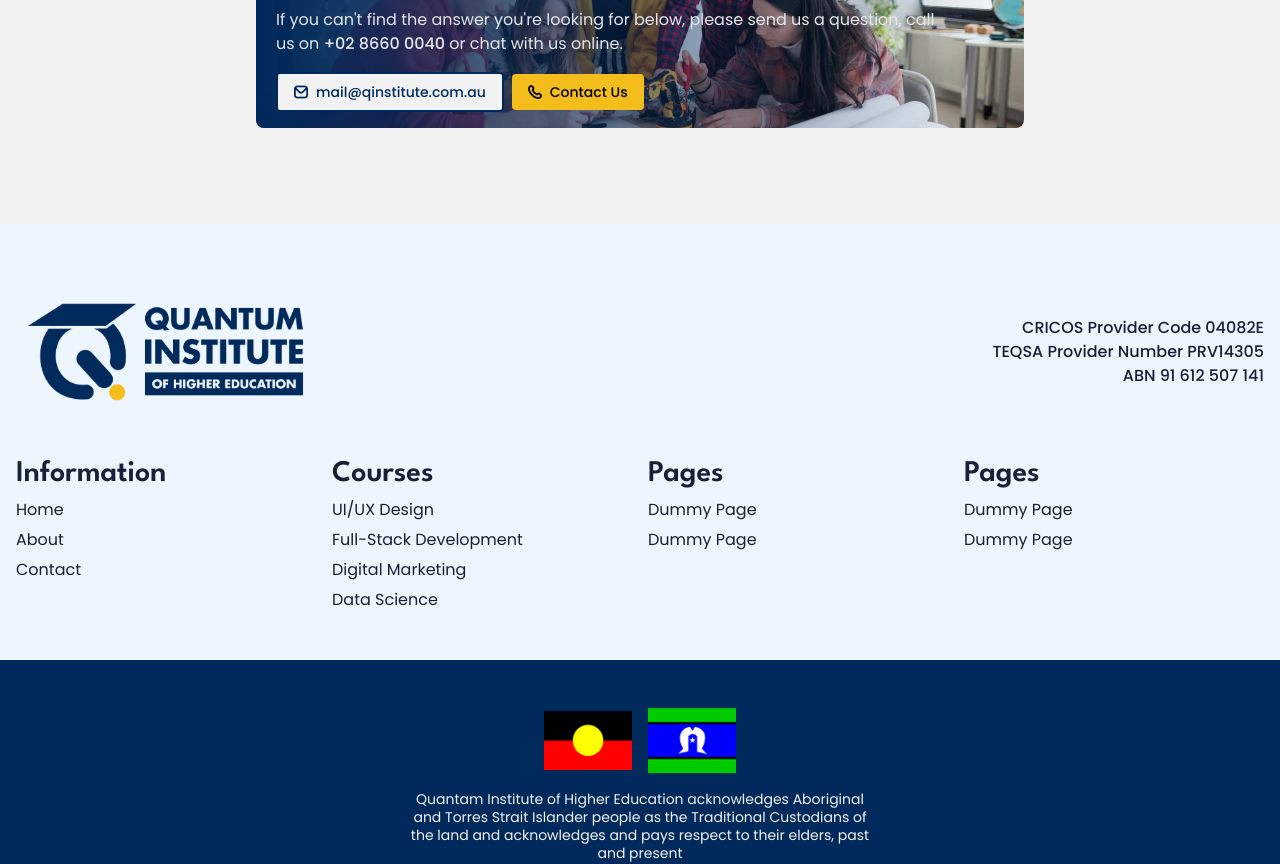
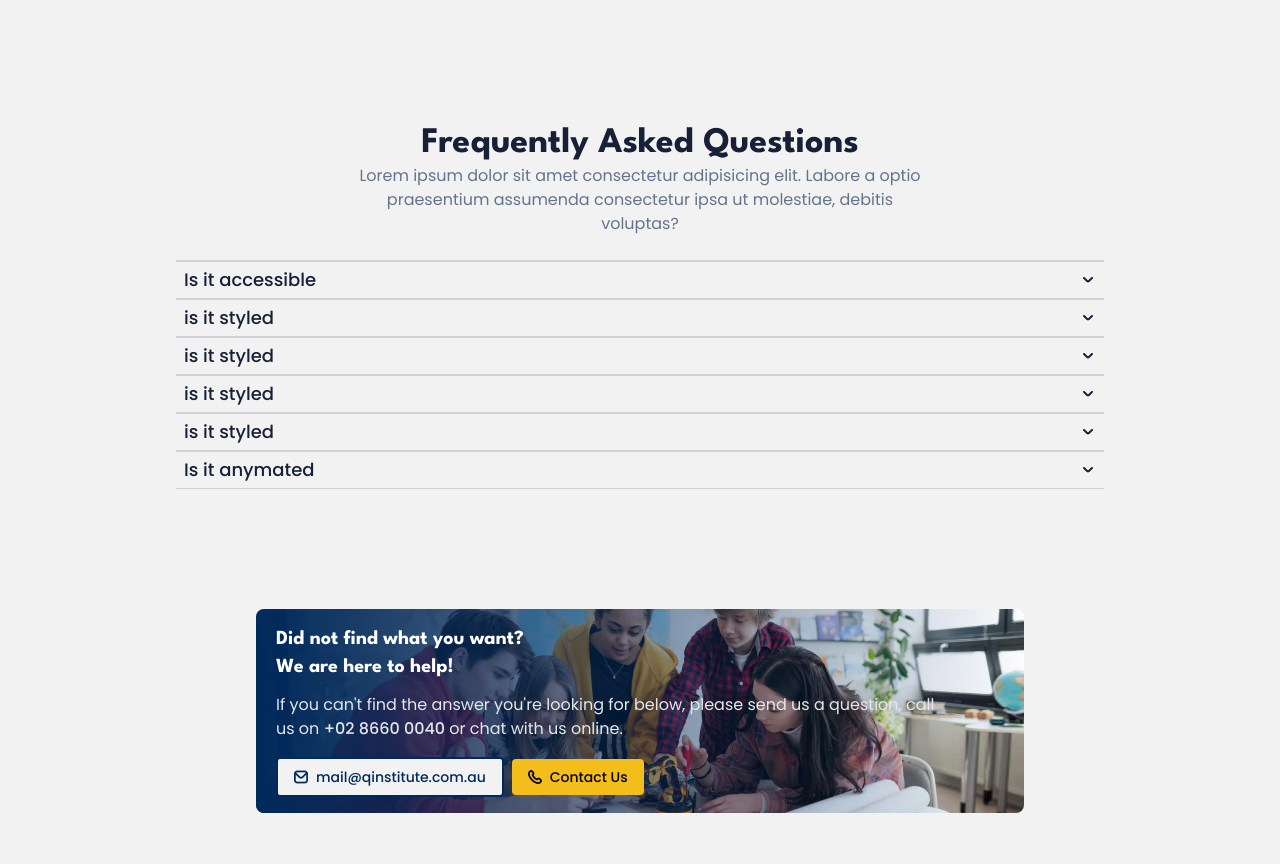
Before and after one commit to Weboro/quantam-fe, a Next.js app: page /courses/data-science in a window 1280 px wide. Shown: the part 760-1624 px from the top of the page. Built offline with nearby package versions, Linux system fonts and the light colour scheme.

Commit message:
feat: Add NewsLetterSection and integrate into Course and Home pages; update FaqSection and KeyDatesSection for improved functionality

```diff
--- /dev/null
+++ b/src/app/all-key-dates/page.tsx
@@ -0,0 +1,12 @@
+import KeyDatesSection from "@/components/sections/KeyDatesSection";
+import React from "react";
+
+const page = () => {
+  return (
+    <div className="pt-8">
+      <KeyDatesSection showAll={true} />
+    </div>
+  );
+};
+
+export default page;
--- a/src/app/courses/[slug]/page.tsx
+++ b/src/app/courses/[slug]/page.tsx
@@ -2,6 +2,7 @@ import Breadcrumbs from "@/components/global/Breadcrumbs";
 import ContainerLayout from "@/components/layouts/ContainerLayout";
 import CourseDetailsSection from "@/components/sections/course/CourseDetailsSection";
 import FaqSection from "@/components/sections/FaqSection";
+import NewsLetterSection from "@/components/sections/NewsLetterSection";
 import Heading from "@/components/ui/Heading";
 import { getCourse } from "@/utils/getCourses";
 import { notFound } from "next/navigation";
@@ -22,10 +23,11 @@ const CoursePage: React.FC<ICoursePage> = async ({ params }) => {
     <>
       <Breadcrumbs />
 
-      <ContainerLayout className="mt-4 mb-8">
+      <ContainerLayout className="mt-4">
         <Heading level={1}>{course.name}</Heading>
       </ContainerLayout>
 
+      <div className="mt-12 space-y-24">
         <CourseDetailsSection
           name={course.name}
           description={course.description}
@@ -39,8 +41,10 @@ const CoursePage: React.FC<ICoursePage> = async ({ params }) => {
           CRICOSCourseCode={course?.CRICOSCourseCode}
         />
 
-      <div className="mt-24">
+        <div className="my-32 text-center">TBD - Tabbed Pane Section</div>
+
         <FaqSection />
+        <NewsLetterSection />
       </div>
     </>
   );
--- /dev/null
+++ b/src/app/faqs/page.tsx
@@ -0,0 +1,12 @@
+import FaqSection from "@/components/sections/FaqSection";
+import React from "react";
+
+const FaqPage = () => {
+  return (
+    <main className="pt-8">
+      <FaqSection />
+    </main>
+  );
+};
+
+export default FaqPage;
--- a/src/app/page.tsx
+++ b/src/app/page.tsx
@@ -3,6 +3,7 @@ import HomeNewsSection from "@/components/sections/NewsSection";
 import HeroSection from "@/components/sections/HeroSection";
 import CoursesSections from "@/components/sections/CoursesSections";
 import AboutUsSection from "@/components/sections/AboutUsSection";
+import NewsLetterSection from "@/components/sections/NewsLetterSection";
 import FaqSection from "@/components/sections/FaqSection";
 
 const HomePage = () => {
@@ -27,6 +28,8 @@ const HomePage = () => {
       <HomeNewsSection />
 
       <FaqSection />
+
+      <NewsLetterSection />
     </div>
   );
 };
--- /dev/null
+++ b/src/components/accordion/index.tsx
@@ -0,0 +1,39 @@
+"use client";
+import { IFaq } from "@/data/faq";
+import React, { useState } from "react";
+
+interface IAccordion {
+  data: IFaq[];
+}
+
+const Accordion: React.FC<IAccordion> = ({ data }) => {
+  const [selectedId, setSelectedId] = useState(-1);
+
+  return (
+    <div className="space-">
+      {data.map((item: IFaq) => (
+        <div
+          key={item.id}
+          className="border-t-2 border-t-muted/25 last:border-b-muted/25 last:border-b space-y-2 px-2"
+        >
+          <div
+            className="w-full flex items-center justify-between gap-2 cursor-pointer hover:bg-brand-primary/5 py-1 transition-all"
+            onClick={() => setSelectedId(item.id === selectedId ? -1 : item.id)}
+          >
+            <p className="font-medium text-lg">{item.question}</p>
+
+            <i
+              className={`fi fi-br-angle-small-down flex transition-all ${
+                selectedId === item.id && "rotate-180"
+              }`}
+            />
+          </div>
+
+          {selectedId === item.id && <p className="pb-2">{item.answer}</p>}
+        </div>
+      ))}
+    </div>
+  );
+};
+
+export default Accordion;
--- a/src/components/sections/FaqSection.tsx
+++ b/src/components/sections/FaqSection.tsx
@@ -1,54 +1,26 @@
-import React from "react";
+import faq from "@/data/faq";
 import ContainerLayout from "../layouts/ContainerLayout";
 import Heading from "../ui/Heading";
-import Button from "../ui/Button";
-import Link from "next/link";
-import { SITE_EMAIL, SITE_PHONE } from "@/extra/siteDetails";
+import Accordion from "../accordion";
+import NewsLetterSection from "./NewsLetterSection";
 
-const FaqSection = () => (
-  <ContainerLayout className="md:px-10 xl:px-24">
-    <div
-      className="relative rounded-lg overflow-hidden"
-      style={{
-        backgroundImage: "url('/banner.jpg')",
-        backgroundSize: "cover",
-        backgroundPosition: "center",
-      }}
-    >
-      <div className="absolute inset-0 z-0 bg-gradient-to-r from-brand-primary to-transparent pointer-events-none" />
+const FaqSection: React.FC = () => {
+  return (
+    <ContainerLayout>
+      <Heading level={2} className="w-fit mx-auto text-center">
+        Frequently Asked Questions
+      </Heading>
+      <p className="text-muted max-w-xl text-center mx-auto">
+        Lorem ipsum dolor sit amet consectetur adipisicing elit. Labore a optio
+        praesentium assumenda consectetur ipsa ut molestiae, debitis voluptas?
+      </p>
 
-      <div className="relative z-10 w-full h-full px-5 py-4 text-white">
-        <Heading level={4}>Did not find what you want?</Heading>
-        <Heading level={4} className="mb-3">
-          We are here to help!
-        </Heading>
-        <p className="text-gray-200 md:max-w-2xl">
-          If you can't find the answer you're looking for below, please send us
-          a question, call us on{" "}
-          <span className="font-medium">{SITE_PHONE}</span> or chat with us
-          online.
-        </p>
+      <br />
 
-        <div className="flex gap-2 md:items-center flex-col md:flex-row mt-4">
-          <Link href={`mailto:${SITE_EMAIL}`}>
-            <Button
-              variant="primaryAlt"
-              icon="fi fi-br-envelope"
-              className="cursor-pointer"
-              interaction={false}
-            >
-              <span className="font-medium">{SITE_EMAIL}</span>
-            </Button>
-          </Link>
-          <Link href={`tel:${SITE_PHONE}`}>
-            <Button icon="fi fi-br-phone-flip rotate-90" variant="secondary">
-              <span className="font-medium">Contact Us</span>
-            </Button>
-          </Link>
-        </div>
-      </div>
-    </div>
-  </ContainerLayout>
-);
+      <Accordion data={faq} />
+      <br />
+    </ContainerLayout>
+  );
+};
 
 export default FaqSection;
--- /dev/null
+++ b/src/components/sections/NewsLetterSection.tsx
@@ -0,0 +1,55 @@
+import React from "react";
+import ContainerLayout from "../layouts/ContainerLayout";
+import Heading from "../ui/Heading";
+import Button from "../ui/Button";
+import Link from "next/link";
+import { SITE_EMAIL, SITE_PHONE } from "@/extra/siteDetails";
+
+const NewsLetterSection = () => (
+  <ContainerLayout className="md:px-10 xl:px-24">
+    <div
+      className="relative rounded-lg overflow-hidden"
+      style={{
+        backgroundImage: "url('/banner.jpg')",
+        backgroundSize: "cover",
+        backgroundPosition: "center",
+      }}
+    >
+      <div className="absolute inset-0 z-0 bg-gradient-to-r from-brand-primary to-transparent pointer-events-none" />
+
+      <div className="relative z-10 w-full h-full px-5 py-4 text-white">
+        <Heading level={4}>Did not find what you want?</Heading>
+
+        <Heading level={4} className="mb-3">
+          We are here to help!
+        </Heading>
+        <p className="text-gray-200 md:max-w-2xl">
+          If you can't find the answer you're looking for below, please send us
+          a question, call us on{" "}
+          <span className="font-medium">{SITE_PHONE}</span> or chat with us
+          online.
+        </p>
+
+        <div className="flex gap-2 md:items-center flex-col md:flex-row mt-4">
+          <Link href={`mailto:${SITE_EMAIL}`}>
+            <Button
+              variant="primaryAlt"
+              icon="fi fi-br-envelope"
+              className="cursor-pointer"
+              interaction={false}
+            >
+              <span className="font-medium">{SITE_EMAIL}</span>
+            </Button>
+          </Link>
+          <Link href={`tel:${SITE_PHONE}`}>
+            <Button icon="fi fi-br-phone-flip rotate-90" variant="secondary">
+              <span className="font-medium">Contact Us</span>
+            </Button>
+          </Link>
+        </div>
+      </div>
+    </div>
+  </ContainerLayout>
+);
+
+export default NewsLetterSection;
--- a/src/components/sections/course/CourseDetailsSection.tsx
+++ b/src/components/sections/course/CourseDetailsSection.tsx
@@ -35,9 +35,9 @@ const CourseDetailsSection: React.FC<ICourseDetailsSection> = ({
     { label: "Location", value: location },
     { label: "Study Level", value: studyLevel },
     { label: "Duration", value: duration },
-    { label: "Intakes", value: intakes },
     { label: "Delivery Mode", value: deliveryMode },
     { label: "CRICOS Course Code", value: CRICOSCourseCode },
+    { label: "Intakes", value: intakes },
   ];
 
   return (
--- a/src/data/faq.ts
+++ b/src/data/faq.ts
@@ -1,40 +1,41 @@
-export interface FaqItem {
+export interface IFaq {
   id: number;
   question: string;
   answer: string;
 }
 
-const faq: FaqItem[] = [
+const faq: IFaq[] = [
   {
     id: 1,
     question: "Is it accessible",
-    answer: "",
+    answer:
+      "Yes it is accessible for sure.Lorem ipsum dolor sit, amet consectetur adipisicing elit. Nobis tenetur, sint delectus dolorem velit aperiam? Nihil vel maiores eius est. Provident aliquam, explicabo obcaecati sint cupiditate odio at voluptatum deleniti voluptate magnam quo ipsa! Expedita, consequuntur eum? Suscipit quisquam vero temporibus et quibusdam? Maiores eaque ipsa in consequatur. Accusantium harum laboriosam vitae numquam esse totam modi optio officia animi veniam nostrum cupiditate iusto nemo ad doloremque repudiandae voluptatem unde possimus, suscipit in qui. Autem ex quo dolorum et nemo. Doloribus eligendi itaque labore porro nulla, dolores placeat reprehenderit beatae, sed consectetur repudiandae necessitatibus perspiciatis adipisci eius molestiae! Quisquam, ipsam modi.",
   },
   {
     id: 2,
     question: "is it styled",
-    answer: "",
+    answer: "Yes it is styled for sure.",
   },
   {
     id: 3,
     question: "is it styled",
-    answer: "",
+    answer:
+      "Yes it is styled for sure. Lorem ipsum dolor sit, amet consectetur adipisicing elit. Nobis tenetur, sint delectus dolorem velit aperiam? Nihil vel maiores eius est. Provident aliquam, explicabo obcaecati sint cupiditate odio at voluptatum deleniti voluptate magnam quo ipsa! Expedita, consequuntur eum? Suscipit quisquam vero temporibus et quibusdam? Maiores eaque ipsa in consequatur. Accusantium harum laboriosam vitae numquam esse totam modi optio officia animi ven",
   },
   {
     id: 4,
     question: "is it styled",
-    answer: "",
+    answer: "Yes it is styled for sure.",
   },
   {
     id: 5,
     question: "is it styled",
-    answer: "",
+    answer: "Yes it is styled for sure.",
   },
   {
     id: 6,
     question: "Is it anymated",
-    answer:
-      "Yes. It's animated by default, but you can disable it if you prefer.",
+    answer: "Yes it is anymated for sure.",
   },
 ];
 
```
Also changed, not shown: src/components/sections/KeyDatesSection.tsx (+17 -10 lines). Lines whose indentation alone changed are shown as unchanged.
